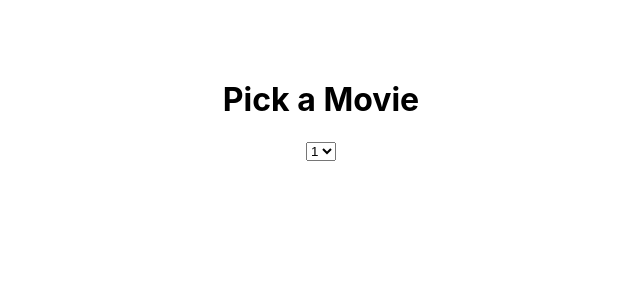
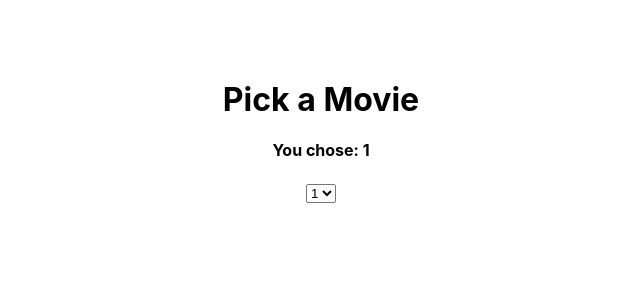
Before and after one commit to super8989/React_hooks_intro, a React (Create React App) app: page / in a window 1280 px wide. Shown: the top 300 px of the page, without its empty margins (319-959 px from the left). Built offline with nearby package versions, Linux system fonts and the light colour scheme.

Commit message:
added useState

```diff
--- a/src/SWMovies.js
+++ b/src/SWMovies.js
@@ -1,10 +1,13 @@
 import React, { useState, useEffect } from "react";
 
 function SWMovies() {
+	const [number, setNumber] = useState(1);
+
 	return (
 		<div>
 			<h1>Pick a Movie</h1>
-			<select>
+			<h4>You chose: {number}</h4>
+			<select value={number} onChange={e => setNumber(e.target.value)}>
 				<option value='1'>1</option>
 				<option value='2'>2</option>
 				<option value='3'>3</option>
```
